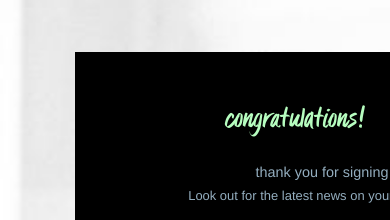
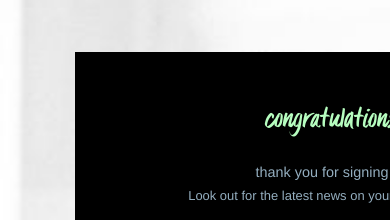
Before and after one commit to webdevs4ever/rtf-demos18, a React (Create React App) app: page /congrats in a window 390 px wide. Shown: the part 348-568 px from the top of the page. Built offline with nearby package versions, Linux system fonts and the light colour scheme.

Commit message:
demo txt resp tweak

```diff
--- a/src/Congrats.css
+++ b/src/Congrats.css
@@ -80,7 +80,7 @@
         position: absolute;
         display: block;
         font-size: 2.2em;
-        margin: 20px 1px 1px 275px
+        margin: 20px 1px 1px 320px
 
       }
 
@@ -126,7 +126,7 @@
     .demo-txt3  {
             position: absolute;
             font-size: 1.8em;
-            margin: 18px 1px 1px 150px
+            margin: 18px 1px 1px 190px
         }
 
     .join-txt3 {
```
